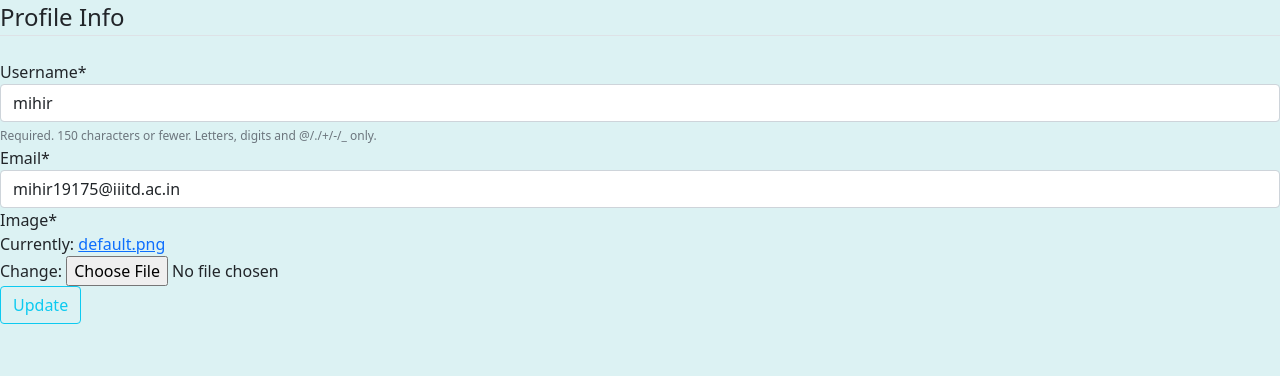
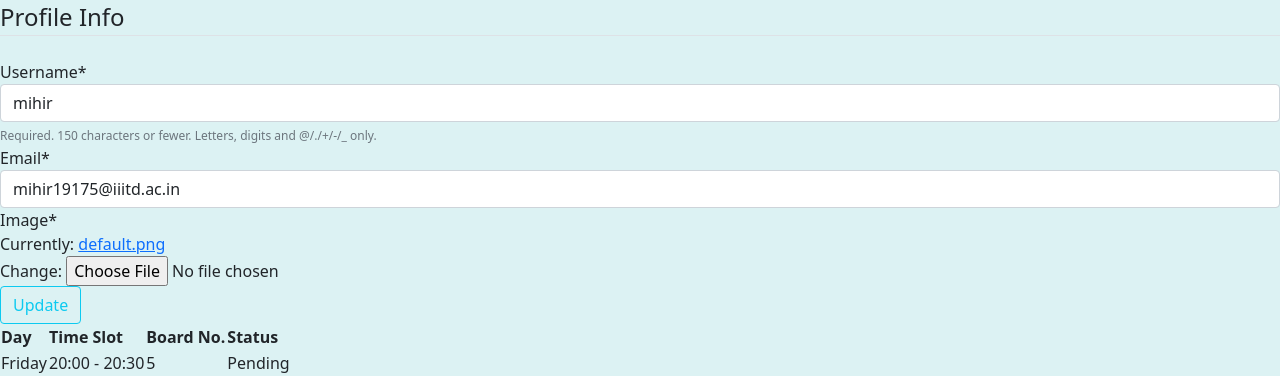
Before and after one commit to mchat0018/soc_labs, a Django app: page /profile/ in a window 1280 px wide. Shown: the part 424-800 px from the top of the page. Run offline with Django 4.2, Linux system fonts and the light colour scheme; a user stored in the database is signed in; data comes from the database, SQL or seed files in the repository; both versions use the stored data as it was after the commit; some libraries are stand-ins or nearby versions.

Commit message:
Booked slots visible/accessible in user's profile

```diff
--- a/SoCLabs/slots/static/slots/booking2.js
+++ b/SoCLabs/slots/static/slots/booking2.js
@@ -52,7 +52,7 @@ function clearSelections(){
 }
 //slot click event
 table.addEventListener('click',(e) => {
-    if(e.target.classList.contains('slot') && !e.target.classList.contains('unavailable')){
+    if(e.target.classList.contains('slot') && !e.target.classList.contains('unavailable') && !e.target.classList.contains('booked')){
         clearSelections();
         e.target.classList.toggle('selected');
         updateTimingForm();
--- a/SoCLabs/users/templates/users/profile.html
+++ b/SoCLabs/users/templates/users/profile.html
@@ -13,7 +13,7 @@
     </head>
     <body>
         <h1 class="page-header profile-header">User Profile</h1>
-        <section class="content logout">
+        <section class="content profile-info">
             <div class="content-section">
                 <div class="media">
                     <img class="rounded-circle account-img" src="{{user.profile.image.url}}">
@@ -38,6 +38,41 @@
                 </form>
             </div>
         </section>
+        <section class="content profile-slots">
+            <table class="slot-table">
+                <thead>
+                    <tr>
+                        <th>Day</th>
+                        <th>Time Slot</th>
+                        <th>Board No.</th>
+                        <th>Status</th>
+                    </tr>
+                </thead>
+                <tbody>
+                    {% for slot in booked_slots %}
+                        <tr>
+                            <td>{{slot.day}}</td>
+                            <td>{{slot.time_slot}}</td>
+                            <td>{{slot.board_no}}</td>
+                            {% if slot.day == curr_day %}
+                                {% if slot.time_slot.end_time_hours >= curr_time_hours and slot.time_slot.end_time_minutes >= curr_time_minutes %}
+                                    {% if slot.time_slot.start_time_hours <= curr_time_hours and slot.time_slot.start_time_minutes <= curr_time_minutes %}
+                                        <td><a href="#">In Progress</td>
+                                    {% else %}
+                                        <td>Pending</td>
+                                    {% endif %}
+                                {% else %}
+                                    <td>Pending</td>
+                                {% endif %}
+                            {% else %}
+                                <td>Pending</td>
+                            {% endif %}
+                        </tr>
+                    {% endfor %}
+                </tbody>
+            </table>
+        </section>
+
         <script src="https://cdn.jsdelivr.net/npm/@popperjs/core@2.10.2/dist/umd/popper.min.js" integrity="sha384-7+zCNj/IqJ95wo16oMtfsKbZ9ccEh31eOz1HGyDuCQ6wgnyJNSYdrPa03rtR1zdB" crossorigin="anonymous"></script>
         <script src="https://cdn.jsdelivr.net/npm/bootstrap@5.1.3/dist/js/bootstrap.min.js" integrity="sha384-QJHtvGhmr9XOIpI6YVutG+2QOK9T+ZnN4kzFN1RtK3zEFEIsxhlmWl5/YESvpZ13" crossorigin="anonymous"></script>
     </body>
--- a/SoCLabs/users/views.py
+++ b/SoCLabs/users/views.py
@@ -1,11 +1,17 @@
 from django.shortcuts import render,redirect
 from django.contrib import messages
 from django.contrib.auth.decorators import login_required
-from django.contrib.auth.mixins import LoginRequiredMixin
 from django.http import HttpResponse
 from django.contrib.auth.models import User
+from django.db.models import Q
 from .models import Profile
+from slots.models import Board,TimeConfig,TimeSchedule,TimeSlot
 from .forms import UserRegisterForm,UserUpdateForm,ProfileForm
+from datetime import datetime
+import time
+import pytz
+
+DAYS_OF_WEEK = ['Monday','Tuesday','Wednesday','Thursday','Friday','Saturday','Sunday']
 
 def register(request):
     if request.method == 'POST':
@@ -29,7 +35,7 @@ def register(request):
 def profile(request):
     if request.method == 'POST':
         u_form = UserUpdateForm(request.POST,instance=request.user)
-        p_form = ProfileForm(request.user,instance=request.user.profile)
+        p_form = ProfileForm(request.user,request.FILES,instance=request.user.profile)
 
         if u_form.is_valid() and p_form.is_valid():
             u_form.save()
@@ -40,8 +46,30 @@ def profile(request):
         u_form = UserUpdateForm(instance=request.user)
         p_form = ProfileForm(instance=request.user.profile)
 
+    # getting current day and time
+    ist = pytz.timezone('Asia/Kolkata')
+    datetime_now = datetime.now(ist)
+    curr_time = datetime_now.strftime('%H:%M')
+    curr_time_hours,curr_time_minutes = tuple(curr_time.split(':'))
+    curr_day = datetime.today().weekday()
+    print(curr_time)
+    # getting available time slots and days
+    crit = (Q(end_time_hours__gt=curr_time_hours) | (Q(end_time_hours=curr_time_hours) & Q(end_time_minutes__gte=curr_time_minutes)))
+    timeslots = TimeSlot.objects.filter(crit).all()
+    days = DAYS_OF_WEEK[curr_day:]
+    print(timeslots[:5])
+    # getting the booked slots currently still valid
+    booked_slots = Board.objects.filter(board=request.user).filter(day__in=days).filter(time_slot__in=timeslots).all()
+
+    for slot in booked_slots:
+        print(slot)
+
     context = {
         'u_form':u_form,
-        'p_form':p_form
+        'p_form':p_form,
+        'booked_slots':booked_slots,
+        'curr_time_hours':curr_time_hours,
+        'curr_time_minutes':curr_time_minutes,
+        'curr_day':DAYS_OF_WEEK[curr_day]
     }
     return render(request,'users/profile.html',context)
```
Also changed, not shown: SoCLabs/slots/templates/slots/booking.html (+14 -6 lines), SoCLabs/db.sqlite3, SoCLabs/media/profile_pics/DSC_0001.jpg (added).
